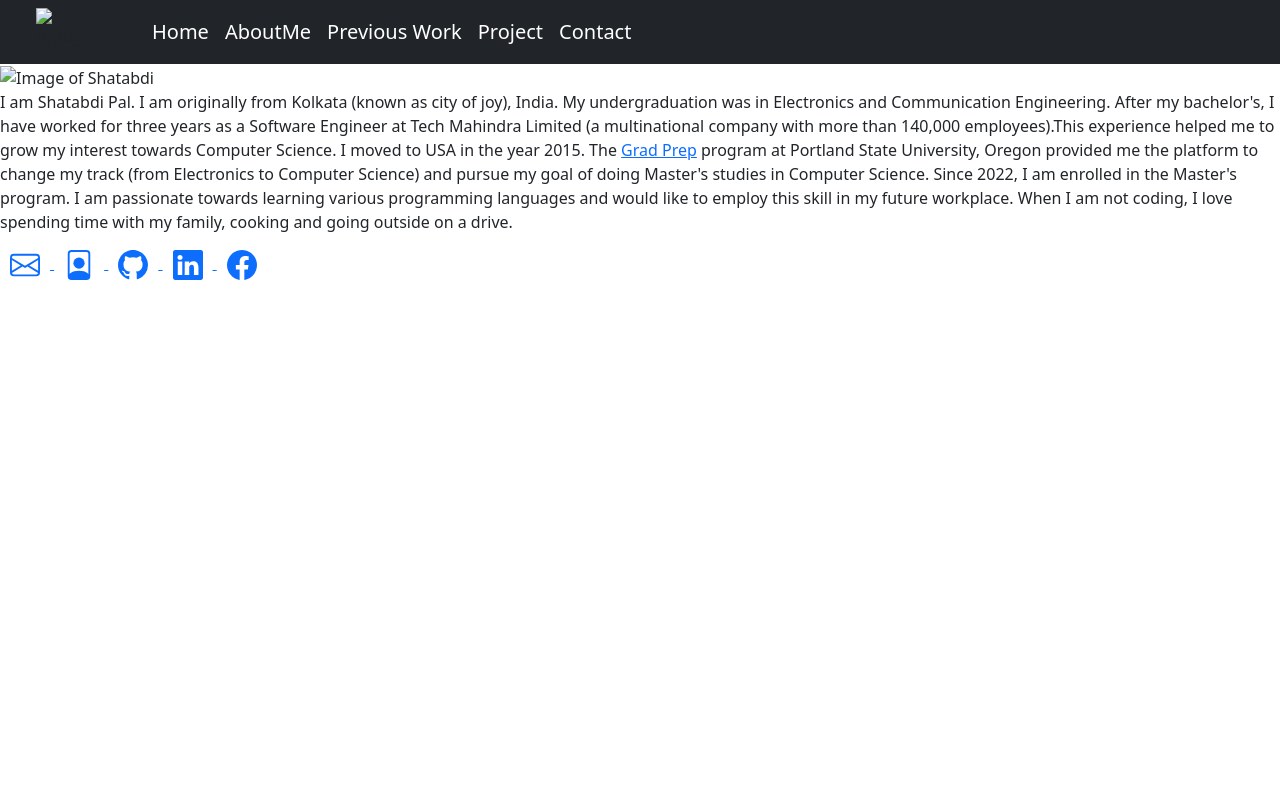
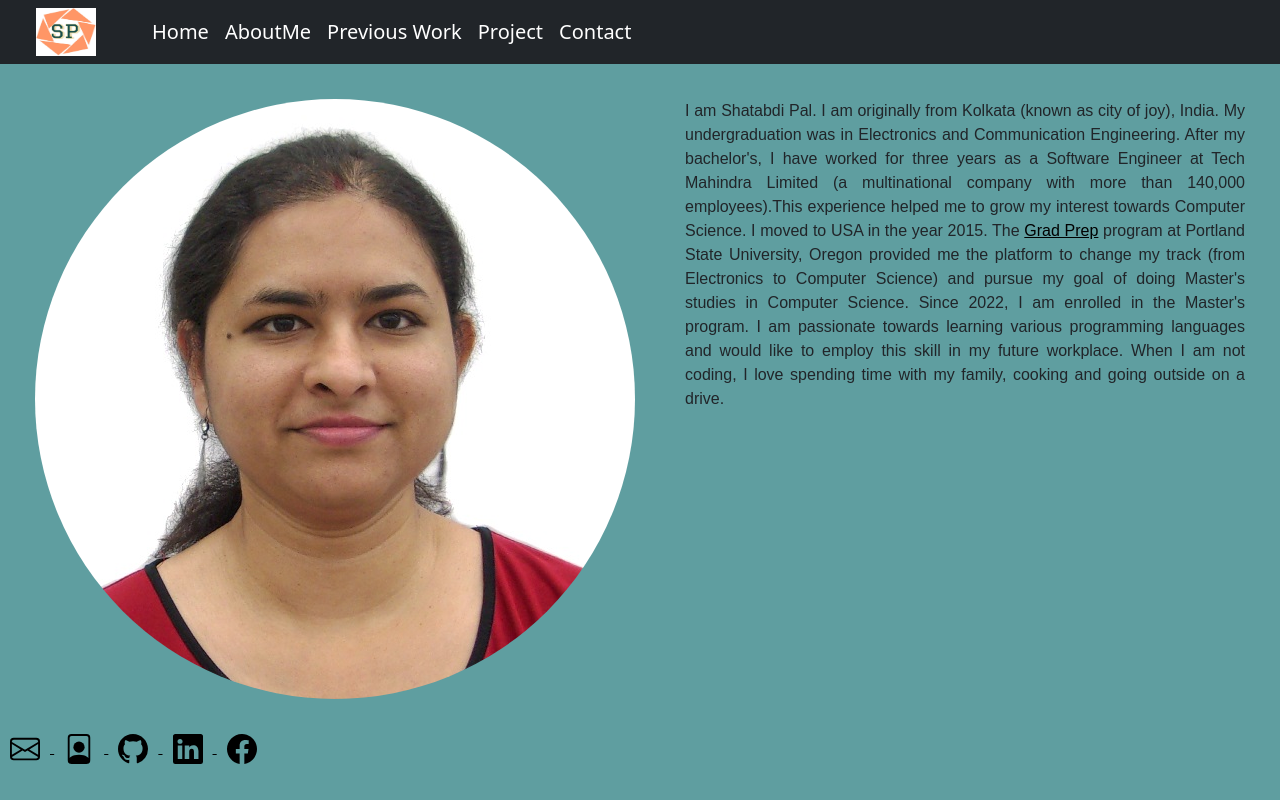
Before and after one commit to shatabdi-pal/personal-website, a plain HTML site: page aboutme.html in a window 1280 px wide. Drawn offline with nearby package versions, Linux system fonts and the light colour scheme.

Commit message:
Update aboutme.html
Updating the path of JS file and images.

```diff
--- a/aboutme.html
+++ b/aboutme.html
@@ -14,13 +14,13 @@
 			rel="stylesheet"
 			href="https://cdn.jsdelivr.net/npm/bootstrap@5.0.2/dist/css/bootstrap.min.css"
 		/>
-		<link rel="stylesheet" href="STYLE\style.css" \ />
+		<link rel="stylesheet" href="style.css" \ />
 	</head>
 	<body class="wrapper">
 		<header class="header bg-color">
 			<nav class="navbar navbar-expand-sm bg-dark navbar-dark">
 				<div class="container-fluid">
-				<img class="mx-4" src="image\myLogo.jpg" alt="mylogo" width="60" height="48" />
+				<img class="mx-4" src="myLogo.jpg" alt="mylogo" width="60" height="48" />
 					<button
 						class="navbar-toggler"
 						type="button"
@@ -87,7 +87,7 @@
 			<div class="intro-item">
 				<img
 					class="image"
-					src="image\shatabdi.jpg"
+					src="shatabdi.jpg"
 					alt="Image of Shatabdi"
 				/>
 			</div>
```
